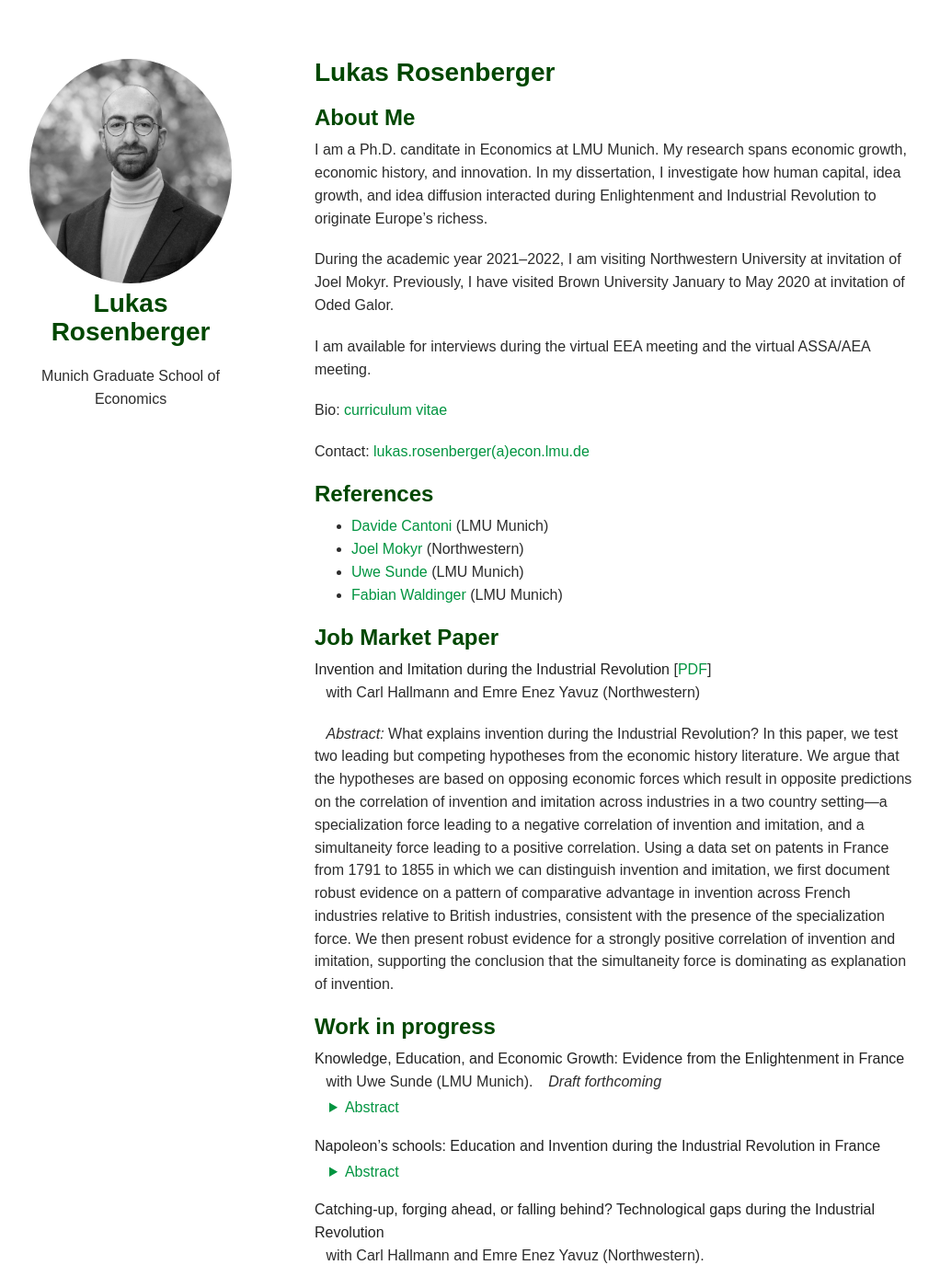
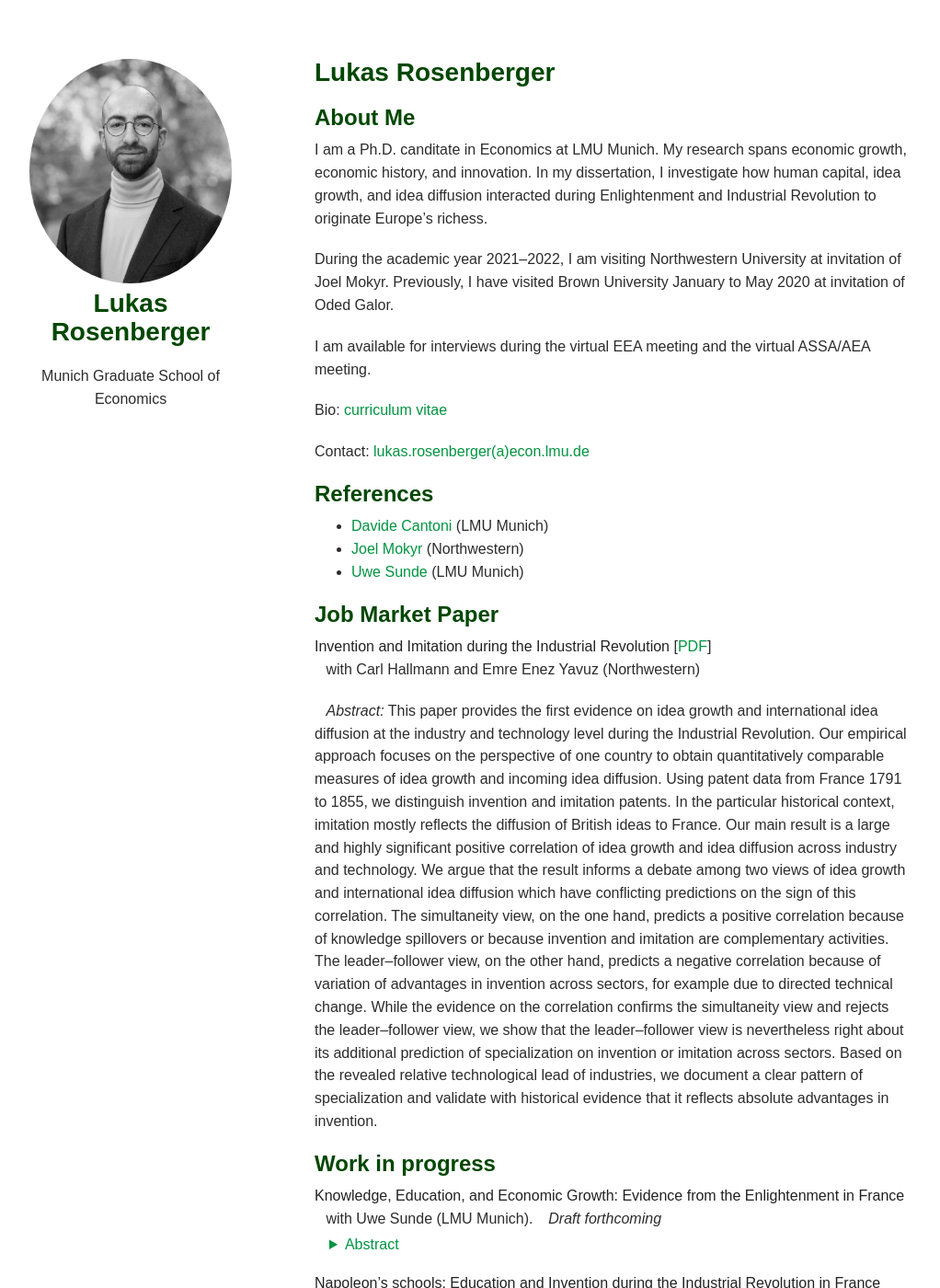
Before and after one commit to lukasrosenberger/academic, a Jekyll site: the page built from index.md, in a window 1280 px wide and 1400 px high. Shown: the whole window at 92% size, without its empty margins (128-1150 px from the left). Built offline with Jekyll 4.4.1, drawn with Linux system fonts in a browser that asks for light colours; nearby versions of some CDN libraries; some web fonts are replaced; a style sheet for code colours, icons or effects is not loaded.

Commit message:
Update index.md
JMP abstract updated

```diff
--- a/index.md
+++ b/index.md
@@ -27,7 +27,7 @@ In my dissertation, I tackle the question "Why isn't the whole world developed?"
 - [Davide Cantoni](http://davidecantoni.net/index.html) (LMU Munich)
 - [Joel Mokyr](https://sites.northwestern.edu/jmokyr/) (Northwestern)
 - [Uwe Sunde](https://sites.google.com/view/uwesunde/home?authuser=0) (LMU Munich)
-- [Fabian Waldinger](https://www.fabianwaldinger.com/) (LMU Munich)
+<!-- - [Fabian Waldinger](https://www.fabianwaldinger.com/) (LMU Munich) -->
 
 <!---
 ## Research Interests
@@ -44,7 +44,15 @@ In my dissertation, I tackle the question "Why isn't the whole world developed?"
   &ensp;   with Carl Hallmann and Emre Enez Yavuz (Northwestern)
 
 
-  &ensp; *Abstract:* What explains invention during the Industrial Revolution? In this paper, we test two leading but competing hypotheses from the economic history literature. We argue that the hypotheses are based on opposing economic forces which result in opposite predictions on the correlation of invention and imitation across industries in a two country setting---a specialization force leading to a negative correlation of invention and imitation, and a simultaneity force leading to a positive correlation. Using a data set on patents in France from 1791 to 1855 in which we can distinguish invention and imitation, we first document robust evidence on a pattern of comparative advantage in invention across French industries relative to British industries, consistent with the presence of the specialization force. We then present robust evidence for a strongly positive correlation of invention and imitation, supporting the conclusion that the simultaneity force is dominating as explanation of invention.
+  &ensp; *Abstract:* This paper provides the first evidence on idea growth and international idea diffusion at the industry and technology level during the Industrial Revolution.
+Our empirical approach focuses on the perspective of one country to obtain quantitatively comparable measures of idea growth and incoming idea diffusion.
+Using patent data from France 1791 to 1855, we distinguish invention and imitation patents. In the particular historical context, imitation mostly reflects the diffusion of British ideas to France.
+Our main result is a large and highly significant positive correlation of idea growth and idea diffusion across industry and technology.
+We argue that the result informs a debate among two views of idea growth and international idea diffusion which have conflicting predictions on the sign of this correlation.
+The simultaneity view, on the one hand, predicts a positive correlation because of knowledge spillovers or because invention and imitation are complementary activities.
+The leader--follower view, on the other hand, predicts a negative correlation because of variation of advantages in invention across sectors, for example due to directed technical change.
+While the evidence on the correlation confirms the simultaneity view and rejects the leader--follower view, we show that the leader--follower view is nevertheless right about its additional prediction of specialization on invention or imitation across sectors.
+Based on the revealed relative technological lead of industries, we document a clear pattern of specialization and validate with historical evidence that it reflects absolute advantages in invention.
 
 
 
```
